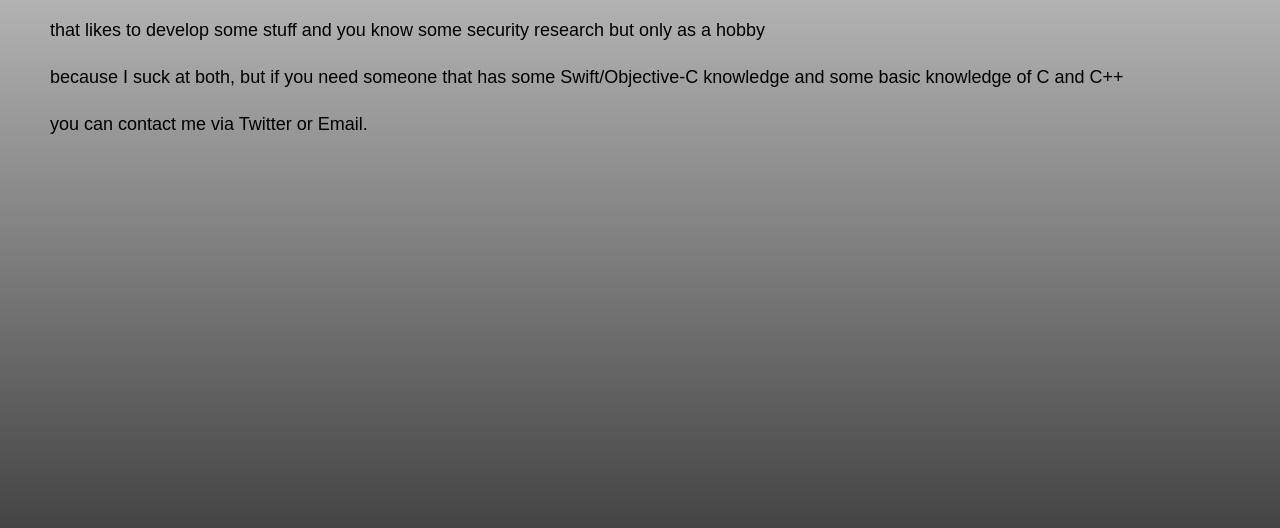
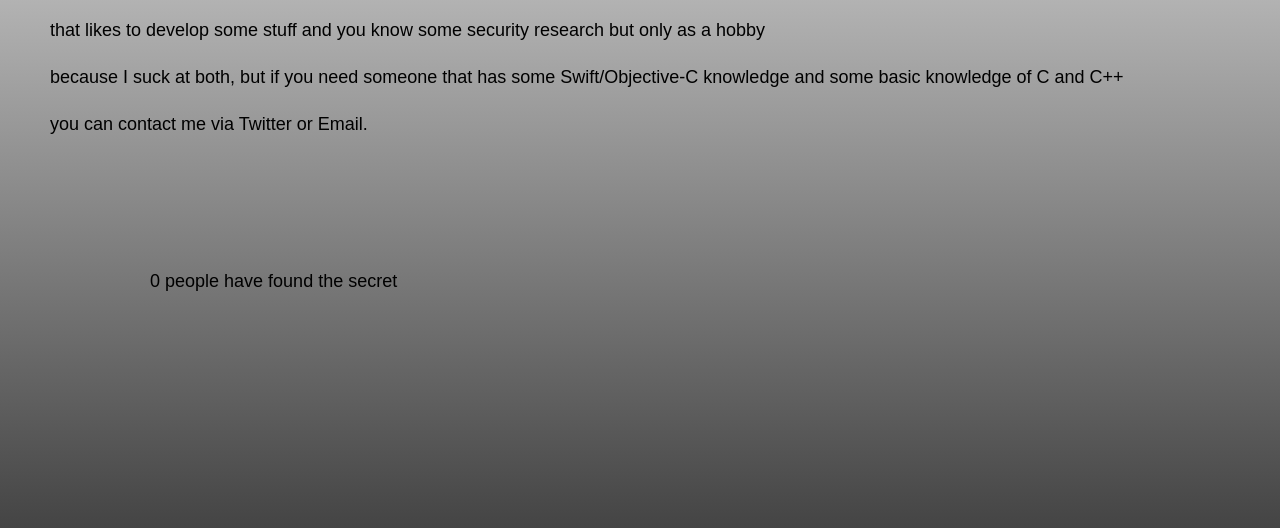
Before and after one commit to maxiwee69/maxiwee69.github.io, a plain HTML site: page index.html in a window 1280 px wide. Shown: the part 252-780 px from the top of the page. Drawn offline with Linux system fonts and the light colour scheme.

Commit message:
Add counter for secret discoveries

```diff
--- a/index.html
+++ b/index.html
@@ -39,6 +39,7 @@
       <p>
         you can contact me via Twitter or Email.
       </p>
+      <p id="counter">0 people have found the secret</p>
     </div>
     <button id="invisblebutton">Unsichtbarer Button</button>
     <img id="secretImage" src="secret.webp" style="display: none;">
--- a/script.js
+++ b/script.js
@@ -20,6 +20,8 @@
     button.style.top = y+'px';
 }
 
+let counter = 0; // Initialize the counter
+
 document.getElementById('invisblebutton').addEventListener('click', function() {
     var secretImage = document.getElementById('secretImage');
     if (secretImage.style.display === 'block') {
@@ -33,5 +35,8 @@
         secretImage.style.position = "absolute";
         secretImage.style.left = x+'px';
         secretImage.style.top = y+'px';
+
+        counter++; // Increment the counter
+        document.getElementById('counter').textContent = counter + ' people have found the secret'; // Update the counter on the website
     }
 });
--- a/style.css
+++ b/style.css
@@ -139,3 +139,9 @@
   width: 300px;
   height: 300px;
 }
+
+#counter {
+  margin-top: 80px;
+  margin-left: 50px;
+  padding: 50px;
+}
```
